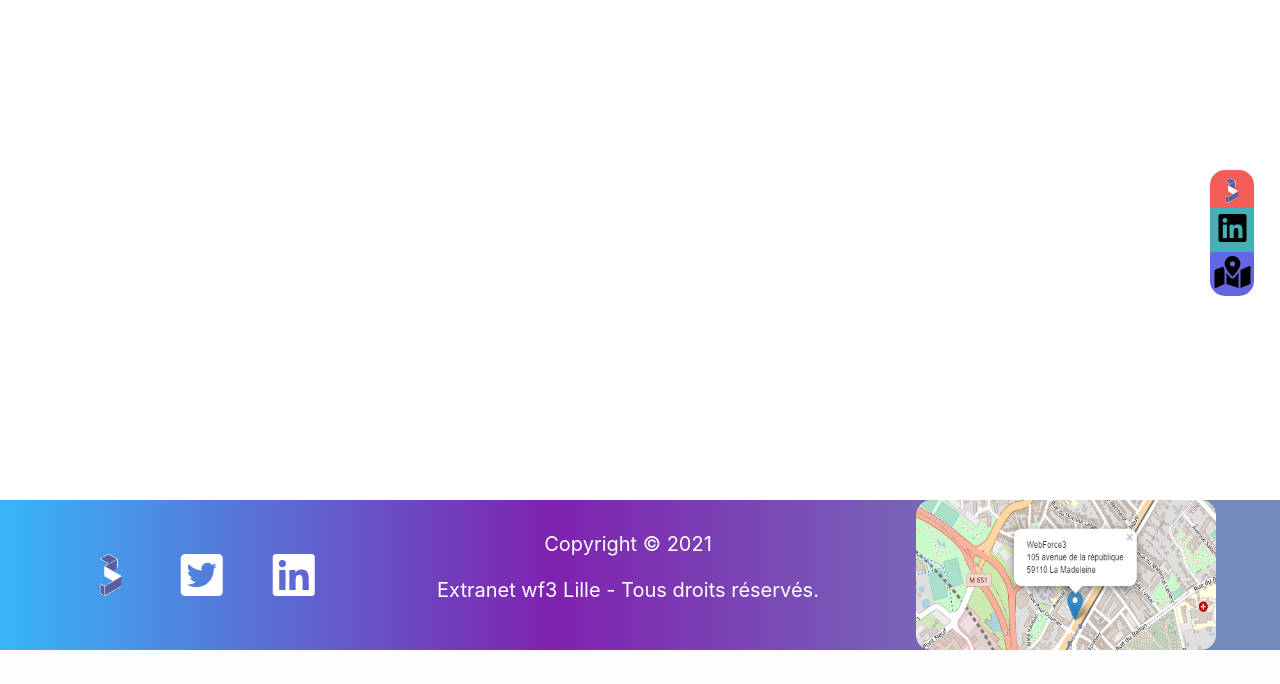
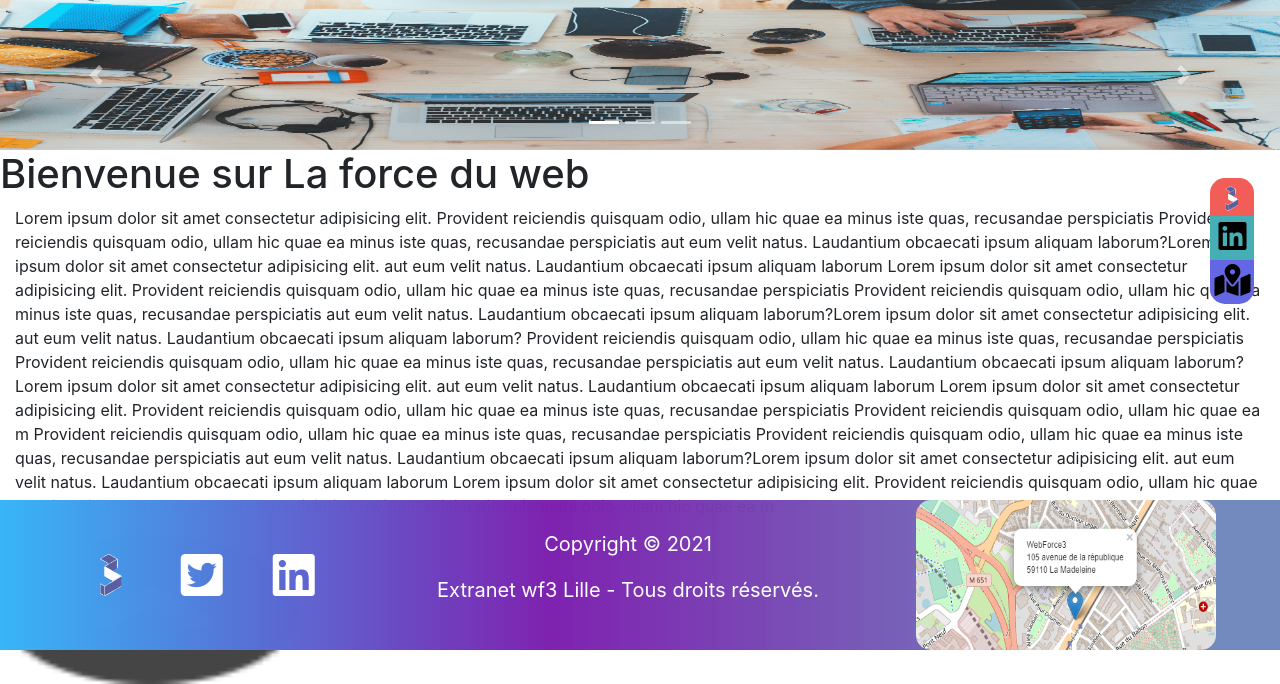
Before and after one commit to Extranet-WF3/extranet, a Symfony app: template templates/home/index.html.twig in a window 1280 px wide. Shown: the part 150-834 px from the top of the page. Before the commit the page ends 800 px from the top, so only its background shows below. Run offline with Twig, Linux system fonts and the light colour scheme; the template is opened without the code that fills it, so the values that code supplies are empty; some libraries are stand-ins or nearby versions.

Commit message:
update page

```diff
--- a/templates/home/index.html.twig
+++ b/templates/home/index.html.twig
@@ -1,3 +1,72 @@
 {% extends 'base.html.twig' %}
 
-{% block title %}Accueil{% endblock %}
+{% block title %}Hello HomeController!
+{% endblock %}
+
+{% block body %}
+
+
+	<div id="carouselExampleIndicators" class="carousel slide" data-ride="carousel">
+		<ol class="carousel-indicators">
+			<li data-target="#carouselExampleIndicators" data-slide-to="0" class="active"></li>
+			<li data-target="#carouselExampleIndicators" data-slide-to="1"></li>
+			<li data-target="#carouselExampleIndicators" data-slide-to="2"></li>
+		</ol>
+		<div class="carousel-inner">
+			<div class="carousel-item active">
+				<img src="{{asset('/images/caroussel3.jpg')}}" class="d-block w-100 " alt="...">
+			</div>
+			<div class="carousel-item">
+				<img src="{{asset('/images/caroussel2.jpeg')}}" class="d-block w-100" alt="...">
+			</div>
+			<div class="carousel-item">
+				<img src="{{asset('/images/caroussel1.jpeg')}}" class="d-block w-100" alt="...">
+			</div>
+		</div>
+		<a class="carousel-control-prev" href="#carouselExampleIndicators" role="button" data-slide="prev">
+			<span class="carousel-control-prev-icon" aria-hidden="true"></span>
+			<span class="sr-only">Previous</span>
+		</a>
+		<a class="carousel-control-next" href="#carouselExampleIndicators" role="button" data-slide="next">
+			<span class="carousel-control-next-icon" aria-hidden="true"></span>
+			<span class="sr-only">Next</span>
+		</a>
+	</div>
+
+
+	<h1 class="bienvenue">Bienvenue sur La force du web</h1>
+
+	<div class=" col bordeur">
+		<div class="bienvenue-texte">
+
+			<p>
+				Lorem ipsum dolor sit amet consectetur adipisicing elit.
+												Provident reiciendis quisquam odio, ullam hic quae ea minus iste quas, recusandae perspiciatis
+												Provident reiciendis quisquam odio, ullam hic quae ea minus iste quas, recusandae perspiciatis
+												aut eum velit natus. Laudantium obcaecati ipsum aliquam laborum?Lorem ipsum dolor sit amet consectetur adipisicing elit.
+												aut eum velit natus. Laudantium obcaecati ipsum aliquam laborum Lorem ipsum dolor sit amet consectetur adipisicing elit.
+												Provident reiciendis quisquam odio, ullam hic quae ea minus iste quas, recusandae perspiciatis
+												Provident reiciendis quisquam odio, ullam hic quae ea minus iste quas, recusandae perspiciatis
+												aut eum velit natus. Laudantium obcaecati ipsum aliquam laborum?Lorem ipsum dolor sit amet consectetur adipisicing elit.
+												aut eum velit natus. Laudantium obcaecati ipsum aliquam laborum? 	Provident reiciendis quisquam odio, ullam hic quae ea minus iste quas, recusandae perspiciatis
+												Provident reiciendis quisquam odio, ullam hic quae ea minus iste quas, recusandae perspiciatis
+												aut eum velit natus. Laudantium obcaecati ipsum aliquam laborum?Lorem ipsum dolor sit amet consectetur adipisicing elit.
+												aut eum velit natus. Laudantium obcaecati ipsum aliquam laborum Lorem ipsum dolor sit amet consectetur adipisicing elit.
+												Provident reiciendis quisquam odio, ullam hic quae ea minus iste quas, recusandae perspiciatis
+												Provident reiciendis quisquam odio, ullam hic quae ea m	Provident reiciendis quisquam odio, ullam hic quae ea minus iste quas, recusandae perspiciatis
+												Provident reiciendis quisquam odio, ullam hic quae ea minus iste quas, recusandae perspiciatis
+												aut eum velit natus. Laudantium obcaecati ipsum aliquam laborum?Lorem ipsum dolor sit amet consectetur adipisicing elit.
+												aut eum velit natus. Laudantium obcaecati ipsum aliquam laborum Lorem ipsum dolor sit amet consectetur adipisicing elit.
+												Provident reiciendis quisquam odio, ullam hic quae ea minus iste quas, recusandae perspiciatis
+												Provident reiciendis quisquam odio, ullam hic quae ea m</p>
+
+		</div>
+	</div>
+
+	<div id="scrollUp">
+		<a href="#top"> <img class="img-scroll" src="{{asset('/images/to_top.png')}}"
+		</a>
+	</div>
+
+
+{% endblock %}
```
Also changed, not shown: public/css/nassim.css (added, +47 -0 lines), src/Controller/MessagePrivateController.php (added, +20 -0 lines), templates/message_private/index.html.twig (added, +35 -0 lines), public/images/caroussel1.jpeg (added), public/images/caroussel2.jpeg (added), public/images/caroussel3.jpg (added), public/images/to_top.png (added).
